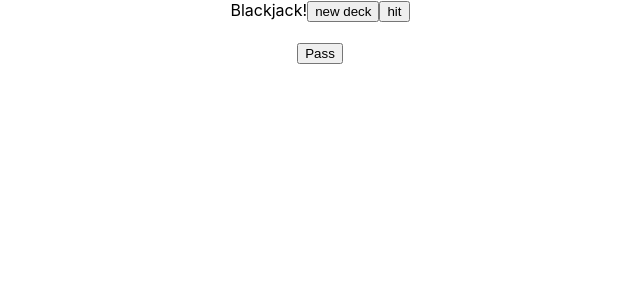
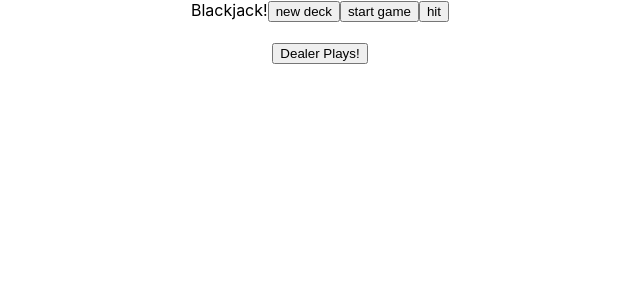
Before and after one commit to WSalinas315/blackjack, a React (Create React App) app: page / in a window 1280 px wide. Shown: the top 300 px of the page, without its empty margins (320-960 px from the left). Built offline with nearby package versions, Linux system fonts and the light colour scheme.

Commit message:
dealer playing is functional

```diff
--- a/src/App.tsx
+++ b/src/App.tsx
@@ -15,6 +15,9 @@ function App() {
   const [dealerHand, setDealerHand] = useState<Card[]>([]);
   const [dealerAction, setDealerAction] = useState<string>('hit');
 
+useEffect(() => {
+
+})
 
   function createDeck() {
     let newDeck = []
@@ -37,6 +40,17 @@ function App() {
     setDeck(newDeck)
     setPlayerHand([])
     setDealerHand([])
+    // await new Promise(resolve => setTimeout(resolve, 5000));
+  }
+
+  const startGame = () => {
+    for (let i: number = 0; i < 4; i++) {
+      if (i == 0 || i == 1) {
+        hit()
+      } else {
+        dealerHit()
+      }
+    }
   }
 
   const hit = () => {
@@ -45,8 +59,10 @@ function App() {
     let card = deck[cardIndex]
     let newDeck = deck
     newDeck.splice(cardIndex, 1)
-    setDeck(newDeck)
-    setPlayerHand([...playerHand, card])
+    setDeck([...newDeck])
+    let newPlayerHand = playerHand
+    newPlayerHand.push(card)
+    setPlayerHand([...newPlayerHand])
     console.log("playerHand", playerHand)
     console.log("deck", deck)
   }
@@ -57,8 +73,10 @@ function App() {
     let card = deck[cardIndex]
     let newDeck = deck
     newDeck.splice(cardIndex, 1)
-    setDeck(newDeck)
-    setDealerHand([...dealerHand, card])
+    setDeck([...newDeck])
+    let newDealerHand = dealerHand
+    newDealerHand.push(card)
+    setDealerHand([...newDealerHand])
     console.log("DealerHand", dealerHand)
     console.log("deck", deck)
   }
@@ -68,14 +86,11 @@ function App() {
     console.log("handSum", dealerHandTotal)
     if (dealerHandTotal < 17) {
       dealerHit()
-      return "hit"
-    } else {
-      return "pass"
     }
   }
 
   const handSum = (hand: Card[]) => {
-    console.log("IN  HAND SUM")
+    console.log('IN  HAND SUM')
     console.log(hand)
     let sum = 0;
     for (let card of hand) {
@@ -88,30 +103,8 @@ function App() {
         sum = sum + card.value
       }
     }
-    console.log("sum", sum)
+    console.log('sum', sum)
     return sum
-  }
-  const dealerPlays = () => {
-    // let action = "hit"
-    // while (action == "hit") {
-    //   action = dealerDecision()
-    //   console.log(action)
-    // }
-    while (dealerAction == "hit") {
-      let action = dealerDecision()
-      setDealerAction(action)
-      console.log("dealerAction", dealerAction)
-    }
-    // let sum = handSum(dealerHand);
-    // while (sum < 17) {
-    //   dealerHit();
-    //   sum = handSum(dealerHand);
-
-    // }
-
-    // let action = dealerDecision()
-    // console.log("action", action)
-
   }
 
   return (
@@ -120,6 +113,9 @@ function App() {
 
       <button onClick={newDeck}>
         new deck
+      </button>
+      <button onClick={startGame}>
+        start game
       </button>
       <button onClick={hit}>
         hit
@@ -136,8 +132,8 @@ function App() {
         )}
         {/* Player's Total Card Value: {handSum(playerHand)} */}
         <br/>
-      <button onClick={dealerPlays}>
-        Pass
+      <button onClick={dealerDecision}>
+        Dealer Plays!
       </button>
         <br/>
         <br/>
```
